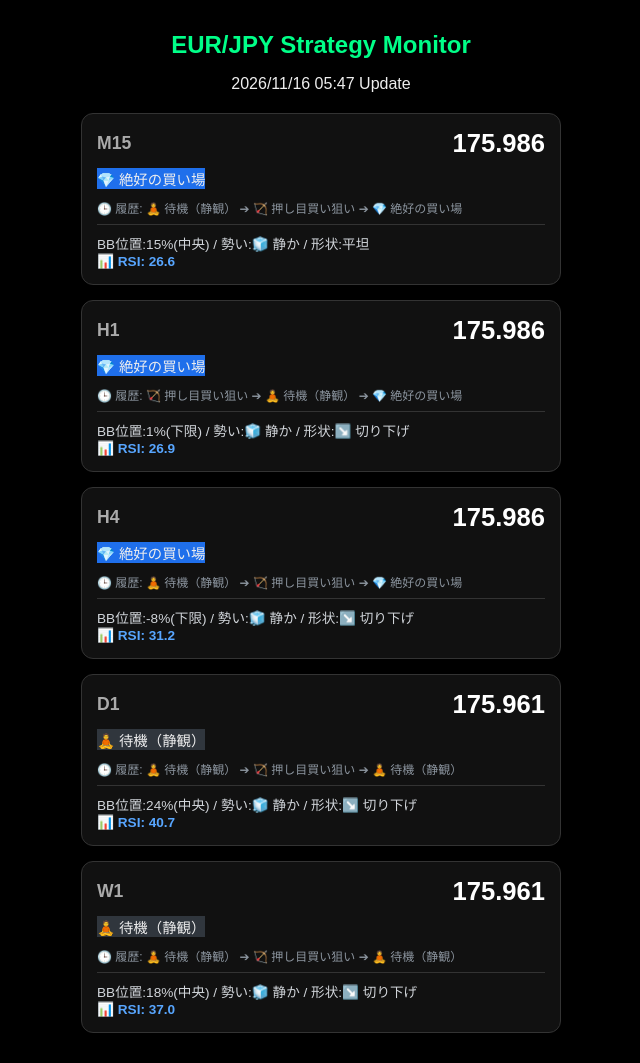
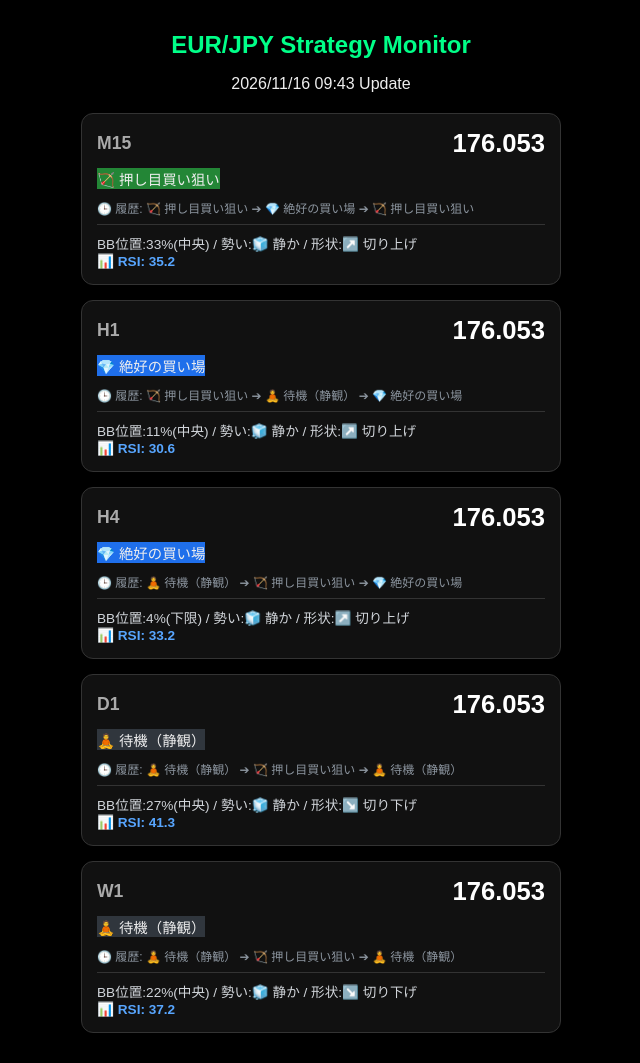
Before and after one commit to tkrk0412-ctrl/my-first-site, a plain HTML site: page index.html in a window 1280 px wide. Shown: the whole page, without its empty margins (319-959 px from the left). Drawn offline with Linux system fonts and the light colour scheme.

Commit message:
Auto Update with History

```diff
--- a/index.html
+++ b/index.html
@@ -1,56 +1,56 @@
-<!DOCTYPE html><html><head><meta charset='UTF-8'><meta name='viewport' content='width=device-width, initial-scale=1.0'><link rel='stylesheet' href='style.css'><style>.sig-buy{background:#1f6feb} .sig-sell{background:#da3633} .sig-soft-buy{background:#238636} .sig-soft-sell{background:#9e6a03} .sig-none{background:#30363d}</style></head><body><div class='container'><header><h1>EUR/JPY Strategy Monitor</h1><p>2026/11/16 05:47 Update</p></header>
+<!DOCTYPE html><html><head><meta charset='UTF-8'><meta name='viewport' content='width=device-width, initial-scale=1.0'><link rel='stylesheet' href='style.css'><style>.sig-buy{background:#1f6feb} .sig-sell{background:#da3633} .sig-soft-buy{background:#238636} .sig-soft-sell{background:#9e6a03} .sig-none{background:#30363d}</style></head><body><div class='container'><header><h1>EUR/JPY Strategy Monitor</h1><p>2026/11/16 09:43 Update</p></header>
         <div class="card">
-            <div class="card-header"><span class="label">M15</span><span class="price">175.986</span></div>
+            <div class="card-header"><span class="label">M15</span><span class="price">176.053</span></div>
+            <div class="indicators">
+                <span class="signal sig-soft-buy">🏹 押し目買い狙い</span>
+            </div>
+            <div style="font-size:0.75em; color:#8b949e; margin-bottom:8px;">🕒 履歴: 🏹 押し目買い狙い ➔ 💎 絶好の買い場 ➔ 🏹 押し目買い狙い</div>
+            <div class="reason" style="font-size:0.85em; color:#d1d5da; border-top:1px solid #333; padding-top:8px;">
+                BB位置:33%(中央) / 勢い:🧊 静か / 形状:↗️ 切り上げ<br>
+                <strong style="color:#58a6ff;">📊 RSI: 35.2</strong>
+            </div>
+        </div>
+        <div class="card">
+            <div class="card-header"><span class="label">H1</span><span class="price">176.053</span></div>
+            <div class="indicators">
+                <span class="signal sig-buy">💎 絶好の買い場</span>
+            </div>
+            <div style="font-size:0.75em; color:#8b949e; margin-bottom:8px;">🕒 履歴: 🏹 押し目買い狙い ➔ 🧘 待機（静観） ➔ 💎 絶好の買い場</div>
+            <div class="reason" style="font-size:0.85em; color:#d1d5da; border-top:1px solid #333; padding-top:8px;">
+                BB位置:11%(中央) / 勢い:🧊 静か / 形状:↗️ 切り上げ<br>
+                <strong style="color:#58a6ff;">📊 RSI: 30.6</strong>
+            </div>
+        </div>
+        <div class="card">
+            <div class="card-header"><span class="label">H4</span><span class="price">176.053</span></div>
             <div class="indicators">
                 <span class="signal sig-buy">💎 絶好の買い場</span>
             </div>
             <div style="font-size:0.75em; color:#8b949e; margin-bottom:8px;">🕒 履歴: 🧘 待機（静観） ➔ 🏹 押し目買い狙い ➔ 💎 絶好の買い場</div>
             <div class="reason" style="font-size:0.85em; color:#d1d5da; border-top:1px solid #333; padding-top:8px;">
-                BB位置:15%(中央) / 勢い:🧊 静か / 形状:平坦<br>
-                <strong style="color:#58a6ff;">📊 RSI: 26.6</strong>
+                BB位置:4%(下限) / 勢い:🧊 静か / 形状:↗️ 切り上げ<br>
+                <strong style="color:#58a6ff;">📊 RSI: 33.2</strong>
             </div>
         </div>
         <div class="card">
-            <div class="card-header"><span class="label">H1</span><span class="price">175.986</span></div>
-            <div class="indicators">
-                <span class="signal sig-buy">💎 絶好の買い場</span>
-            </div>
-            <div style="font-size:0.75em; color:#8b949e; margin-bottom:8px;">🕒 履歴: 🏹 押し目買い狙い ➔ 🧘 待機（静観） ➔ 💎 絶好の買い場</div>
-            <div class="reason" style="font-size:0.85em; color:#d1d5da; border-top:1px solid #333; padding-top:8px;">
-                BB位置:1%(下限) / 勢い:🧊 静か / 形状:↘️ 切り下げ<br>
-                <strong style="color:#58a6ff;">📊 RSI: 26.9</strong>
-            </div>
-        </div>
-        <div class="card">
-            <div class="card-header"><span class="label">H4</span><span class="price">175.986</span></div>
-            <div class="indicators">
-                <span class="signal sig-buy">💎 絶好の買い場</span>
-            </div>
-            <div style="font-size:0.75em; color:#8b949e; margin-bottom:8px;">🕒 履歴: 🧘 待機（静観） ➔ 🏹 押し目買い狙い ➔ 💎 絶好の買い場</div>
-            <div class="reason" style="font-size:0.85em; color:#d1d5da; border-top:1px solid #333; padding-top:8px;">
-                BB位置:-8%(下限) / 勢い:🧊 静か / 形状:↘️ 切り下げ<br>
-                <strong style="color:#58a6ff;">📊 RSI: 31.2</strong>
-            </div>
-        </div>
-        <div class="card">
-            <div class="card-header"><span class="label">D1</span><span class="price">175.961</span></div>
+            <div class="card-header"><span class="label">D1</span><span class="price">176.053</span></div>
             <div class="indicators">
                 <span class="signal sig-none">🧘 待機（静観）</span>
             </div>
             <div style="font-size:0.75em; color:#8b949e; margin-bottom:8px;">🕒 履歴: 🧘 待機（静観） ➔ 🏹 押し目買い狙い ➔ 🧘 待機（静観）</div>
             <div class="reason" style="font-size:0.85em; color:#d1d5da; border-top:1px solid #333; padding-top:8px;">
-                BB位置:24%(中央) / 勢い:🧊 静か / 形状:↘️ 切り下げ<br>
-                <strong style="color:#58a6ff;">📊 RSI: 40.7</strong>
+                BB位置:27%(中央) / 勢い:🧊 静か / 形状:↘️ 切り下げ<br>
+                <strong style="color:#58a6ff;">📊 RSI: 41.3</strong>
             </div>
         </div>
         <div class="card">
-            <div class="card-header"><span class="label">W1</span><span class="price">175.961</span></div>
+            <div class="card-header"><span class="label">W1</span><span class="price">176.053</span></div>
             <div class="indicators">
                 <span class="signal sig-none">🧘 待機（静観）</span>
             </div>
             <div style="font-size:0.75em; color:#8b949e; margin-bottom:8px;">🕒 履歴: 🧘 待機（静観） ➔ 🏹 押し目買い狙い ➔ 🧘 待機（静観）</div>
             <div class="reason" style="font-size:0.85em; color:#d1d5da; border-top:1px solid #333; padding-top:8px;">
-                BB位置:18%(中央) / 勢い:🧊 静か / 形状:↘️ 切り下げ<br>
-                <strong style="color:#58a6ff;">📊 RSI: 37.0</strong>
+                BB位置:22%(中央) / 勢い:🧊 静か / 形状:↘️ 切り下げ<br>
+                <strong style="color:#58a6ff;">📊 RSI: 37.2</strong>
             </div>
         </div></div></body></html>
```
Also changed, not shown: history.json (+1 -1 lines).
